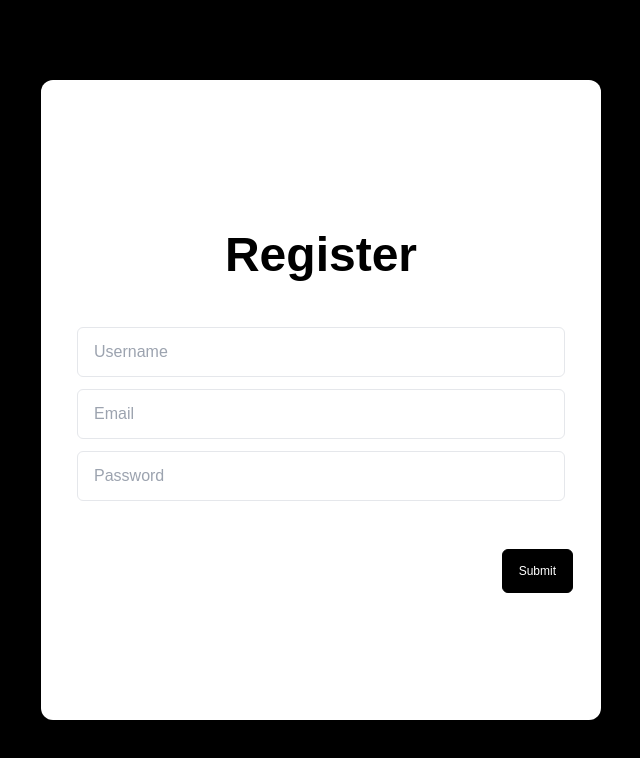
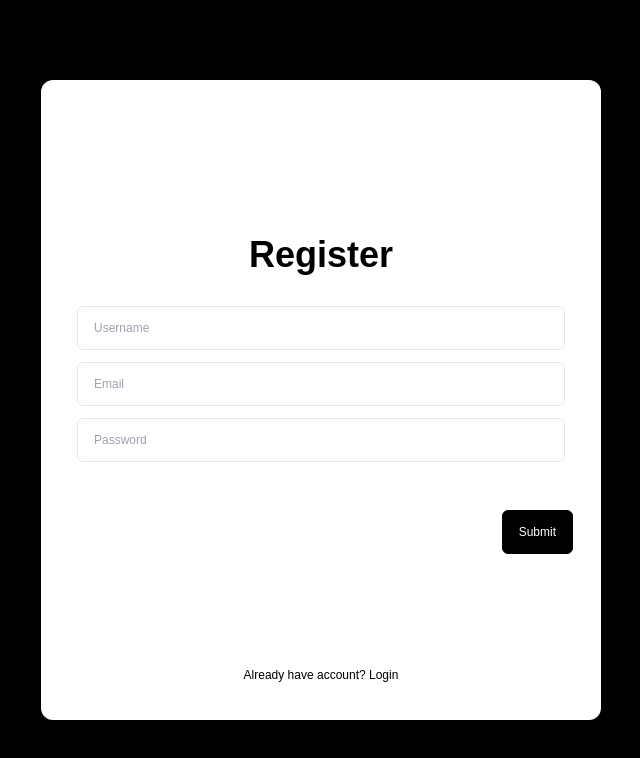
Before and after one commit to mbudis23/financial-manager, a Next.js app in the folder client/: page /register in a window 1280 px wide. Shown: the top 758 px of the page, without its empty margins (319-959 px from the left). Built offline with nearby package versions, Linux system fonts and the light colour scheme.

Commit message:
fix: Update Login and Register Modal on Client

```diff
--- a/client/src/components/molecules/modals/loginModal.tsx
+++ b/client/src/components/molecules/modals/loginModal.tsx
@@ -1,5 +1,8 @@
 'use client'
+import InputText from "@/components/atoms/inputText"
 import PrimaryButton from "@/components/atoms/primaryButton"
+import Link from "next/link"
+import { useRouter } from "next/router"
 import { useState } from "react"
 
 export default function LoginModal()
@@ -17,12 +20,16 @@ export default function LoginModal()
             [e.target.name]: e.target.value
         })
     }
+    const handleSubmitForm = ()=>{
+        window.location.href = '/dashboard'
+    }
     return(
-            <form className="min-w-[560px] min-h-[640px] bg-white rounded-[12px] text-black p-[12px] flex items-center justify-center flex-col">
-                <h1 className="text-[48px] p-[12px] font-bold">Login</h1>
+            <form className="min-w-[560px] min-h-[640px] bg-white rounded-[12px] text-black p-[12px] flex items-center justify-between flex-col">
+                <div className='w-full py-[24px] px-[12px]'/>
+                <div className="w-full">
+                    <h1 className="text-[36px] font-bold text-center">Login</h1>
                     <div className="w-full h-full p-[24px] text-[16px] flex flex-col gap-[12px]">
-                    <input
-                    className="focus:outline-none focus:shadow-outline w-full px-[16px] py-[12px] rounded-[6px] border"
+                        <InputText
                         type="email"
                         name='email'
                         value={formData.email}
@@ -30,8 +37,7 @@ export default function LoginModal()
                         onChange={handleInputChange}
                         required
                         />
-                    <input
-                    className="focus:outline-none focus:shadow-outline w-full px-[16px] py-[12px] rounded-[6px] border"
+                        <InputText
                         type="password"
                         name='password'
                         value={formData.password}
@@ -44,8 +50,11 @@ export default function LoginModal()
                     <div className='w-full flex justify-end px-[16px]'>
                         <PrimaryButton
                         displayText='Submit'
+                        onClick={handleSubmitForm}
                         />
                     </div>
+                </div>
+                <p className='w-full py-[24px] px-[12px] text-center text-[12px]'>Don't have any account? <Link href={'/register'} className="hover:underline">Sign Up</Link> </p>
             </form>
     )
 }
--- a/client/src/components/molecules/modals/registerModal.tsx
+++ b/client/src/components/molecules/modals/registerModal.tsx
@@ -1,5 +1,7 @@
 'use client'
+import InputText from '@/components/atoms/inputText';
 import PrimaryButton from '@/components/atoms/primaryButton';
+import Link from 'next/link';
 import { useState } from 'react';
 export default function RegisterModal()
 {
@@ -20,11 +22,12 @@ export default function RegisterModal()
 
 
     return(
-            <form className="min-w-[560px] min-h-[640px] bg-white rounded-[12px] text-black p-[12px] flex items-center justify-center flex-col">
-                <h1 className="text-[48px] p-[12px] font-bold">Register</h1>
+            <form className="min-w-[560px] min-h-[640px] bg-white rounded-[12px] text-black p-[12px] flex items-center justify-between flex-col">
+                <div className='w-full py-[24px] px-[12px]'/>
+                <div className='w-full'>
+                    <h1 className="text-[36px] font-bold text-center">Register</h1>
                     <div className="w-full h-full p-[24px] text-[16px] flex flex-col gap-[12px]">
-                    <input
-                    className="focus:outline-none focus:shadow-outline w-full px-[16px] py-[12px] rounded-[6px] border"
+                        <InputText
                         type="text"
                         name='name'
                         value={formData.name}
@@ -32,8 +35,7 @@ export default function RegisterModal()
                         onChange={handleInputChange}
                         required
                         />
-                    <input
-                    className="focus:outline-none focus:shadow-outline w-full px-[16px] py-[12px] rounded-[6px] border"
+                        <InputText
                         type="email"
                         name='email'
                         value={formData.email}
@@ -41,8 +43,7 @@ export default function RegisterModal()
                         onChange={handleInputChange}
                         required
                         />
-                    <input
-                    className="focus:outline-none focus:shadow-outline w-full px-[16px] py-[12px] rounded-[6px] border"
+                        <InputText
                         type="password"
                         name='password'
                         value={formData.password}
@@ -55,8 +56,13 @@ export default function RegisterModal()
                     <div className='w-full flex justify-end px-[16px]'>
                         <PrimaryButton
                         displayText='Submit'
+                        onClick={()=>{
+                            alert(formData.password)
+                        }}
                         />
                     </div>
+                </div>
+                <p className='w-full py-[24px] px-[12px] text-center text-[12px]'>Already have account? <Link href={'/login'}>Login</Link> </p>
             </form>
     )
 }
```
Lines whose indentation alone changed are shown as unchanged.
